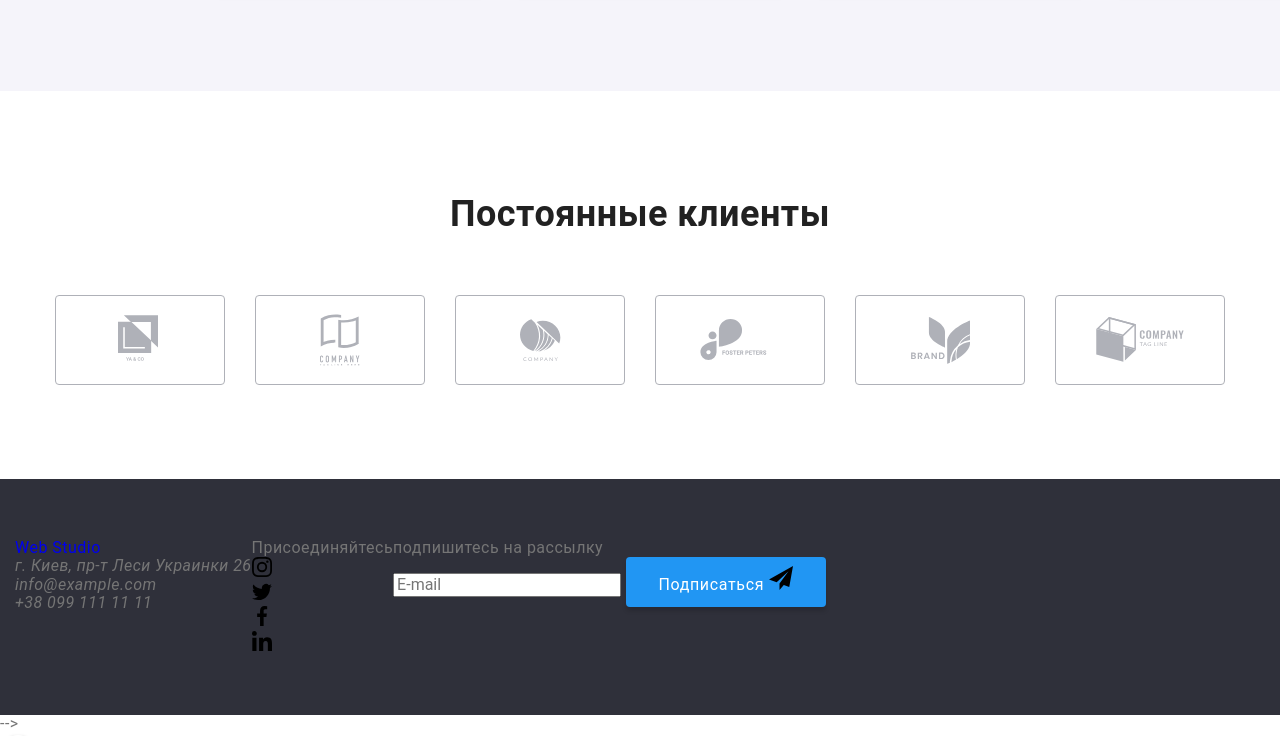
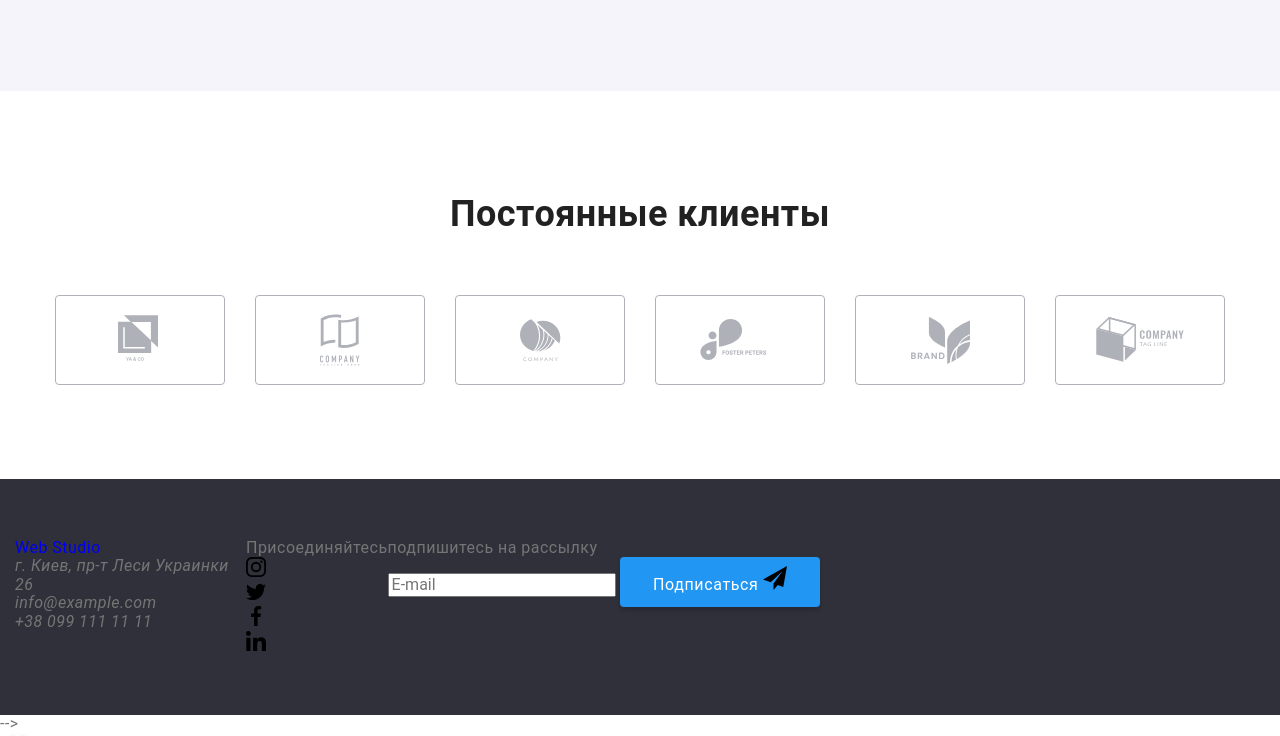
Before and after one commit to ErihKoh/goit-markup-hw-07, a plain HTML site: page index.html in a window 1280 px wide. Shown: the part 2330-3066 px from the top of the page. Drawn offline with nearby package versions, Linux system fonts and the light colour scheme.

Commit message:
adress start

```diff
--- a/css/style.css
+++ b/css/style.css
@@ -466,9 +466,9 @@ h4 {
   padding-top: 48px;
   padding-bottom: 28px;
 } */
-.address-footer {
+/* .address-footer {
   width: 231px;
-}
+} */
 
 .logo-footer {
   display: block;
--- a/sass/components.scss/_page-footer.scss
+++ b/sass/components.scss/_page-footer.scss
@@ -8,3 +8,7 @@
   width: 1600px;
   background: #2f303a;
 }
+
+.address-footer {
+  width: 231px;
+}
```
Also changed, not shown: css/main.css, css/main.min.css, sass/components.scss/_web-footer.scss (added), 2 other files.
